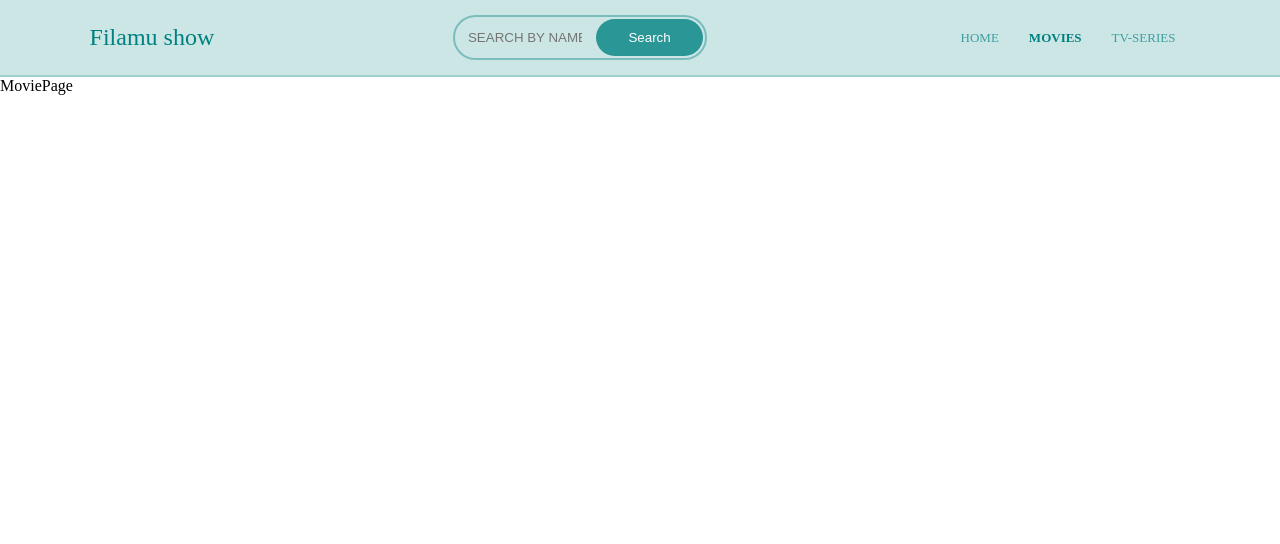
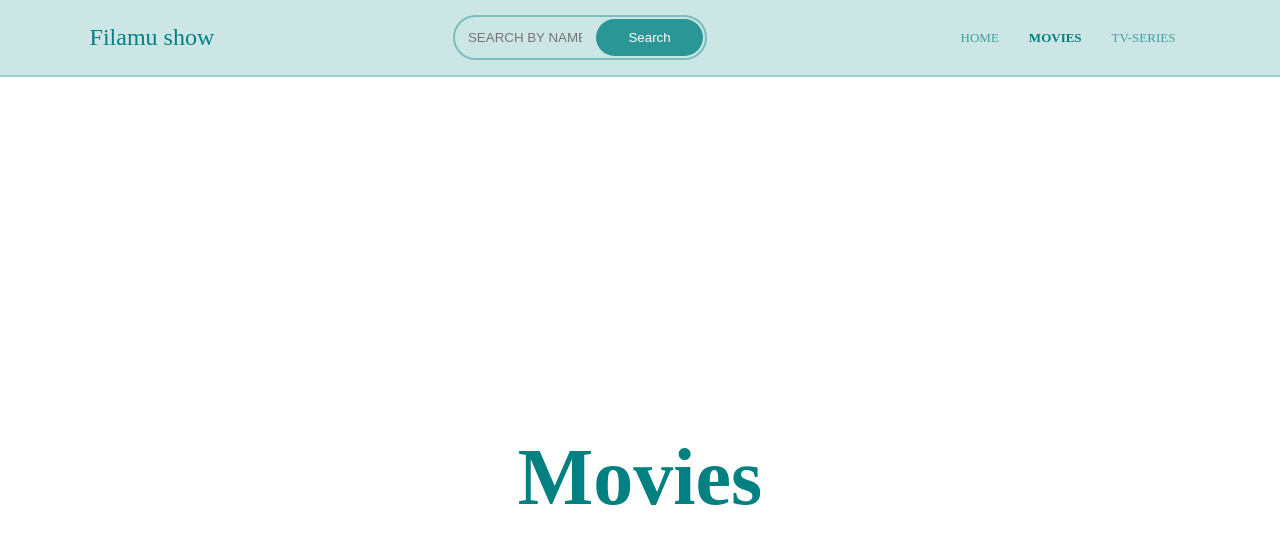
Before and after one commit to BrainGhost/movie_search, a React (Create React App) app: page /movie in a window 1280 px wide. Shown: the top 544 px of the page. Built offline with nearby package versions, Linux system fonts and the light colour scheme; no server answers.

Commit message:
pages create

```diff
--- a/src/App.js
+++ b/src/App.js
@@ -20,6 +20,7 @@ function App() {
     const data = await axios
       .get(
         `https://api.themoviedb.org/3/movie/popular?api_key=${apiKey}&language=en-US&page=1`
+        // `https://api.themoviedb.org/3/tv/popular?api_key=${apiKey}&language=en-US&page=1`
       )
 
       .catch((error) => {
--- a/src/index.css
+++ b/src/index.css
@@ -243,6 +243,17 @@ nav.nav_bar a.active {
   font-size: 2rem;
   margin: 30vh 0;
 }
+div.page_content {
+  width: 100%;
+  height: 100vh;
+  display: grid;
+  place-items: center;
+}
+div.page_content h1 {
+  color: teal;
+  font-size: 5rem;
+  font-weight: 600;
+}
 
 @media only screen and (max-width: 600px) {
   .hero_image_container div.hero_search {
--- a/src/pages/MoviePage.js
+++ b/src/pages/MoviePage.js
@@ -5,7 +5,9 @@ const MoviePage = () => {
   return (
     <div>
       <Header />
-      MoviePage
+      <div className="page_content">
+        <h1>Movies</h1>
+      </div>
     </div>
   );
 };
--- a/src/pages/TvShow.js
+++ b/src/pages/TvShow.js
@@ -5,7 +5,9 @@ const TvShow = () => {
   return (
     <div>
       <Header />
-      TvShow
+      <div className="page_content">
+        <h1>Tv Shows</h1>
+      </div>
     </div>
   );
 };
```
